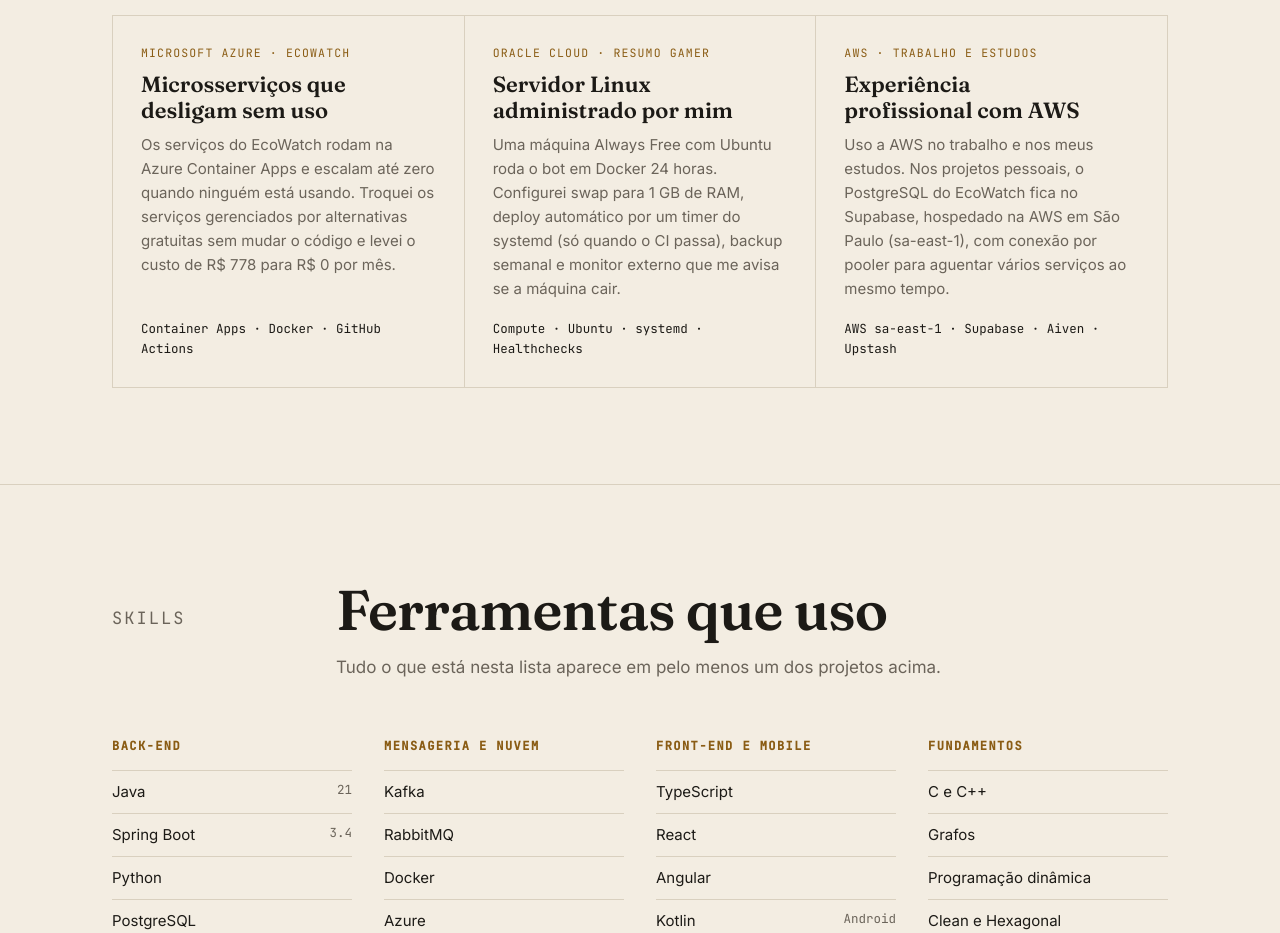
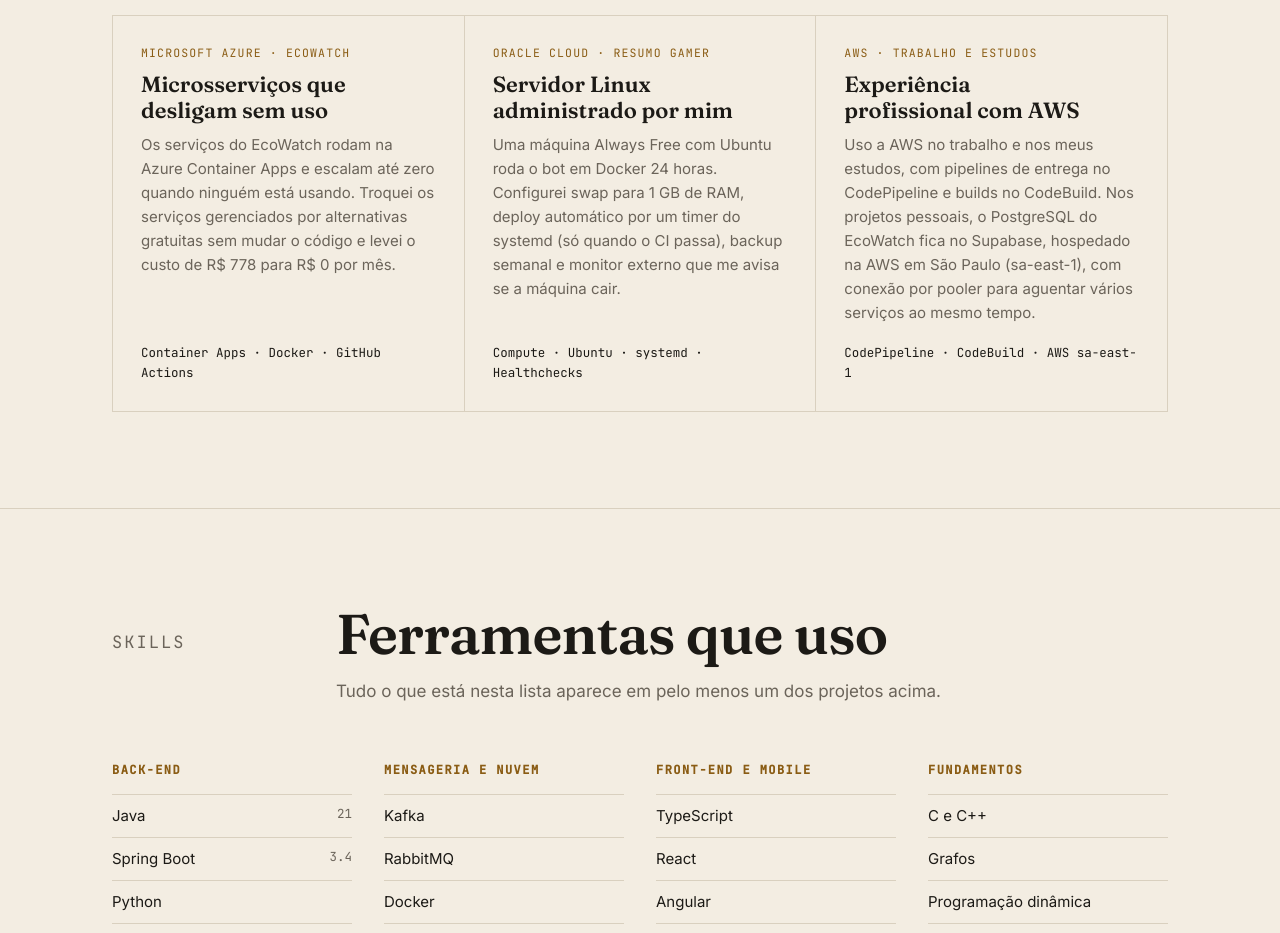
Before and after one commit to Ericklevy/ericklevy.github.io, a plain HTML site: page index.html in a window 1280 px wide. Shown: the part 10920-11853 px from the top of the page. Drawn offline with Linux system fonts and the light colour scheme.

Commit message:
Portfólio: CodePipeline e CodeBuild no card da AWS
Co-Authored-By: Claude Opus 5.5 <noreply@anthropic.com>
Claude-Session: https://claude.ai/code/session_01CxR4VT6RtGcowUtCPwxrRZ

```diff
--- a/index.html
+++ b/index.html
@@ -861,8 +861,8 @@
       <div class="item reveal d2">
         <div class="kind">AWS · trabalho e estudos</div>
         <h4>Experiência profissional com AWS</h4>
-        <p>Uso a AWS no trabalho e nos meus estudos. Nos projetos pessoais, o PostgreSQL do EcoWatch fica no Supabase, hospedado na AWS em São Paulo (sa-east-1), com conexão por pooler para aguentar vários serviços ao mesmo tempo.</p>
-        <div class="langs">AWS sa-east-1 · Supabase · Aiven · Upstash</div>
+        <p>Uso a AWS no trabalho e nos meus estudos, com pipelines de entrega no CodePipeline e builds no CodeBuild. Nos projetos pessoais, o PostgreSQL do EcoWatch fica no Supabase, hospedado na AWS em São Paulo (sa-east-1), com conexão por pooler para aguentar vários serviços ao mesmo tempo.</p>
+        <div class="langs">CodePipeline · CodeBuild · AWS sa-east-1</div>
       </div>
     </div>
   </div>
```
